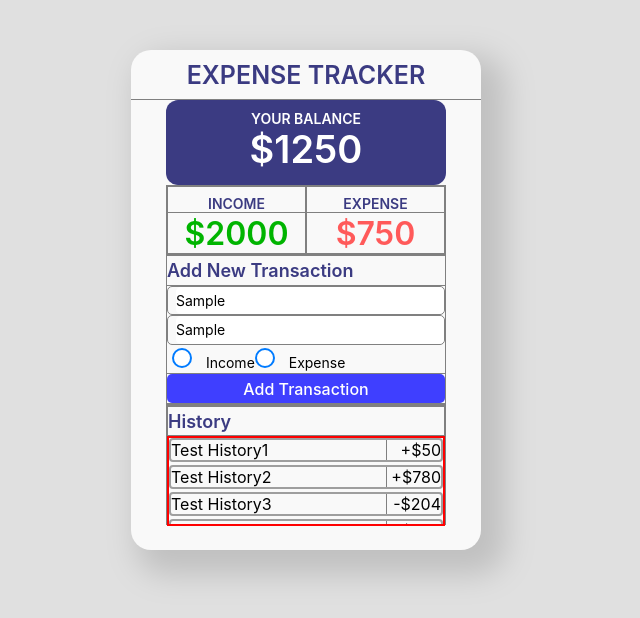
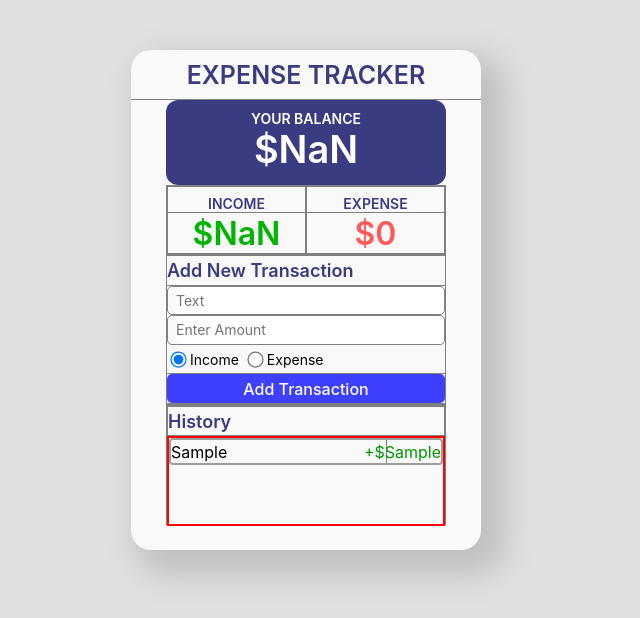
Before and after one commit to kumar8799parkash/Tech-Projects, a plain HTML site: page Expense-Tracker/index.html in a window 1280 px wide. Both pictures are taken after typing "Sample", "Sample" into the empty fields and a click on the button "Add Transaction". Shown: the whole page, without its empty margins (334-974 px from the left). Drawn offline with Linux system fonts and the light colour scheme.

Commit message:
scriptupdated

```diff
--- a/Expense-Tracker/index.html
+++ b/Expense-Tracker/index.html
@@ -201,8 +201,8 @@
             border-bottom: 0.5px solid gray;
             display: flex;
             align-items: center;
+            column-gap: 5px;
             font-size: 14px;
-            padding-left: 5px;
         }
 
         .submitbuttoncont {
@@ -275,31 +275,17 @@
         }
 
         input[type="radio"] {
-            display: none;
+            transform: scale(1.25);
+            margin-left: 5px;
+            cursor: pointer;
         }
 
-        .customradio {
-            height: 20px;
-            width: 20px;
-            border: 2px solid #007bff;
-            display: inline-block;
-            border-radius: 50%;
-            /* 👈 makes it a perfect circle */
-            position: relative;
-            margin-right: 10px;
-            background-color: white;
+        .greencolortext {
+            color: rgb(0, 151, 0);
         }
 
-        .radiowrap input[type="radio"]:checked+.customradio::after {
-            content: "";
-            position: absolute;
-            top: 4px;
-            left: 4px;
-            height: 8px;
-            width: 8px;
-            background-color: #007bff;
-            border-radius: 50%;
-            /* 👈 inner dot is also circular */
+        .redcolortext {
+            color: rgb(255, 77, 77);
         }
     </style>
 </head>
@@ -309,74 +295,136 @@
         <div class="headingcont">EXPENSE TRACKER</div>
         <div class="balancecont">
             <div class="balancetext">YOUR BALANCE</div>
-            <div class="balanceamount">$1250</div>
+            <div class="balanceamount" id="balanceamount">$0</div>
         </div>
         <div class="incomeexpensecont">
             <div class="incomecont">
                 <div class="incometextcont">INCOME</div>
-                <div class="incomeamountcont">$2000</div>
+                <div class="incomeamountcont" id="incomeamountcont">$0</div>
             </div>
             <div class="expensecont">
                 <div class="expensetextcont">EXPENSE</div>
-                <div class="expenseamountcont">$750</div>
+                <div class="expenseamountcont" id="expenseamountcont">$0</div>
             </div>
         </div>
 
         <div class="transactioncont">
             <div class="transactionheadingcont">Add New Transaction</div>
             <div class="transactionnamecont">
-                <input type="text" placeholder="Text" autofocus>
+                <input type="text" placeholder="Text" id="transactionnameinput" autofocus>
             </div>
             <div class="amountinputcont">
-                <input type="text" placeholder="Enter Amount" autofocus>
+                <input type="text" placeholder="Enter Amount" id="transactionamountinput" autofocus>
             </div>
             <div class="radioinputcont">
 
-                <label class="radiowrap">
-                    <input type="radio" name="radiobtn">
-                    <span class="customradio"></span>
-                    Income
-                </label>
+                <input type="radio" name="radioinput" value="Income" id="Incomeradio" checked="checked">
+                <label for="Incomeradio">Income</label>
 
-                <label class="radiowrap">
-                    <input type="radio" name="radiobtn">
-                    <span class="customradio"></span>
-                    Expense
-                </label>
+                <input type="radio" name="radioinput" value="Expense" id="Expenseradio">
+                <label for="Expenseradio">Expense</label>
 
             </div>
             <div class="submitbuttoncont">
-                <button>Add Transaction</button>
+                <button id="submitbtn">Add Transaction</button>
             </div>
         </div>
 
         <div class="historycont">
             <div class="historyheadingcont">History</div>
-            <div class="historylistcont">
-                <div class="historyitem" id="historyitem1">
-                    <div class="historynamecont">Test History1</div>
-                    <div class="historyamountcont">+$50</div>
-                </div>
+            <div class="historylistcont" id="historylistcont">
 
-                <div class="historyitem" id="historyitem2">
-                    <div class="historynamecont">Test History2</div>
-                    <div class="historyamountcont">+$780</div>
-                </div>
-
-                <div class="historyitem" id="historyitem3">
-                    <div class="historynamecont">Test History3</div>
-                    <div class="historyamountcont">-$204</div>
-                </div>
-
-                <div class="historyitem" id="historyitem4">
-                    <div class="historynamecont">Test History4</div>
-                    <div class="historyamountcont">+$569</div>
-                </div>
             </div>
 
         </div>
     </div>
 
+
+    <script>
+
+        const submitbtn = document.getElementById('submitbtn');
+
+        function makeHistory(transactiontext, transactionamt, transactiontype) {
+            const newHistory = document.createElement('div');
+            newHistory.className = 'historyitem';
+
+            const Historyname = document.createElement('div');
+            Historyname.textContent = transactiontext;
+            Historyname.className = 'historynamecont';
+
+            const Historyamt = document.createElement('div');
+            Historyamt.className = 'historyamountcont';
+
+            if (transactiontype == 'Income') {
+                Historyamt.classList.add('greencolortext');
+                Historyamt.textContent = "+$" + transactionamt;
+            }
+
+            else {
+                Historyamt.classList.add('redcolortext');
+                Historyamt.textContent = "-$" + transactionamt;
+            }
+
+            newHistory.appendChild(Historyname);
+            newHistory.appendChild(Historyamt);
+
+            const historylistcont = document.getElementById('historylistcont');
+            historylistcont.prepend(newHistory);   // Adds newHistory at the TOP
+        }
+
+
+        submitbtn.addEventListener('click', () => {
+            const selectedradio = document.querySelector('input[name="radioinput"]:checked');
+
+            if (selectedradio.value == 'Income') {
+                const transactionamountinput = document.getElementById('transactionamountinput');
+                if (isNaN(transactionamountinput.value)) {
+                    alert("Entered amount should be a number!");
+                }
+                const inputamount = parseInt(transactionamountinput.value);
+
+                const incomeamountcont = document.getElementById('incomeamountcont');
+                const incomeamountcontvalue = parseInt((incomeamountcont.textContent).replace("$", ""));
+
+                const balanceamount = document.getElementById('balanceamount');
+                const balanceamountvalue = parseInt((balanceamount.textContent).replace("$", ""));
+
+                incomeamountcont.textContent = "$" + String(incomeamountcontvalue + inputamount);
+                balanceamount.textContent = "$" + String(balanceamountvalue + inputamount);
+
+                const transactionnameinput = document.getElementById('transactionnameinput')
+                makeHistory(transactionnameinput.value, transactionamountinput.value, 'Income');
+
+                transactionnameinput.value = "";
+                transactionamountinput.value = "";
+
+            }
+
+            else {
+                const transactionamountinput = document.getElementById('transactionamountinput');
+                if (isNaN(transactionamountinput.value)) {
+                    alert("Entered amount should be a number!");
+                }
+                const inputamount = parseInt(transactionamountinput.value);
+
+                const expenseamountcont = document.getElementById('expenseamountcont');
+                const expenseamountcontvalue = parseInt((expenseamountcont.textContent).replace("$", ""));
+
+                const balanceamount = document.getElementById('balanceamount');
+                const balanceamountvalue = parseInt((balanceamount.textContent).replace("$", ""));
+
+                expenseamountcont.textContent = "$" + String(expenseamountcontvalue + inputamount);
+                balanceamount.textContent = "$" + String(balanceamountvalue - inputamount);
+
+                makeHistory(transactionnameinput.value, transactionamountinput.value, 'Expense');
+
+                transactionnameinput.value = "";
+                transactionamountinput.value = "";
+            }
+        })
+
+    </script>
+
 </body>
 
 </html>
```
